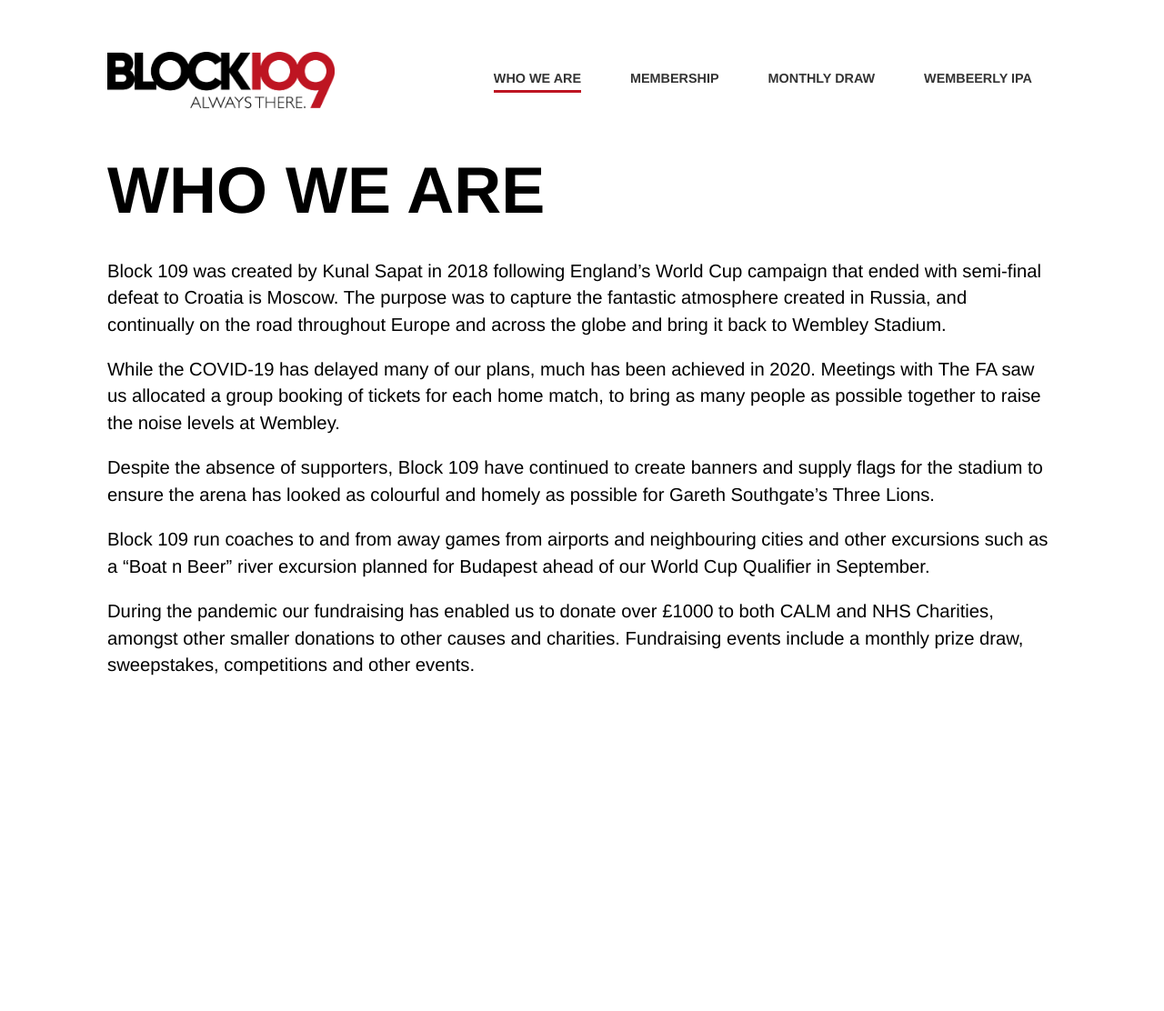
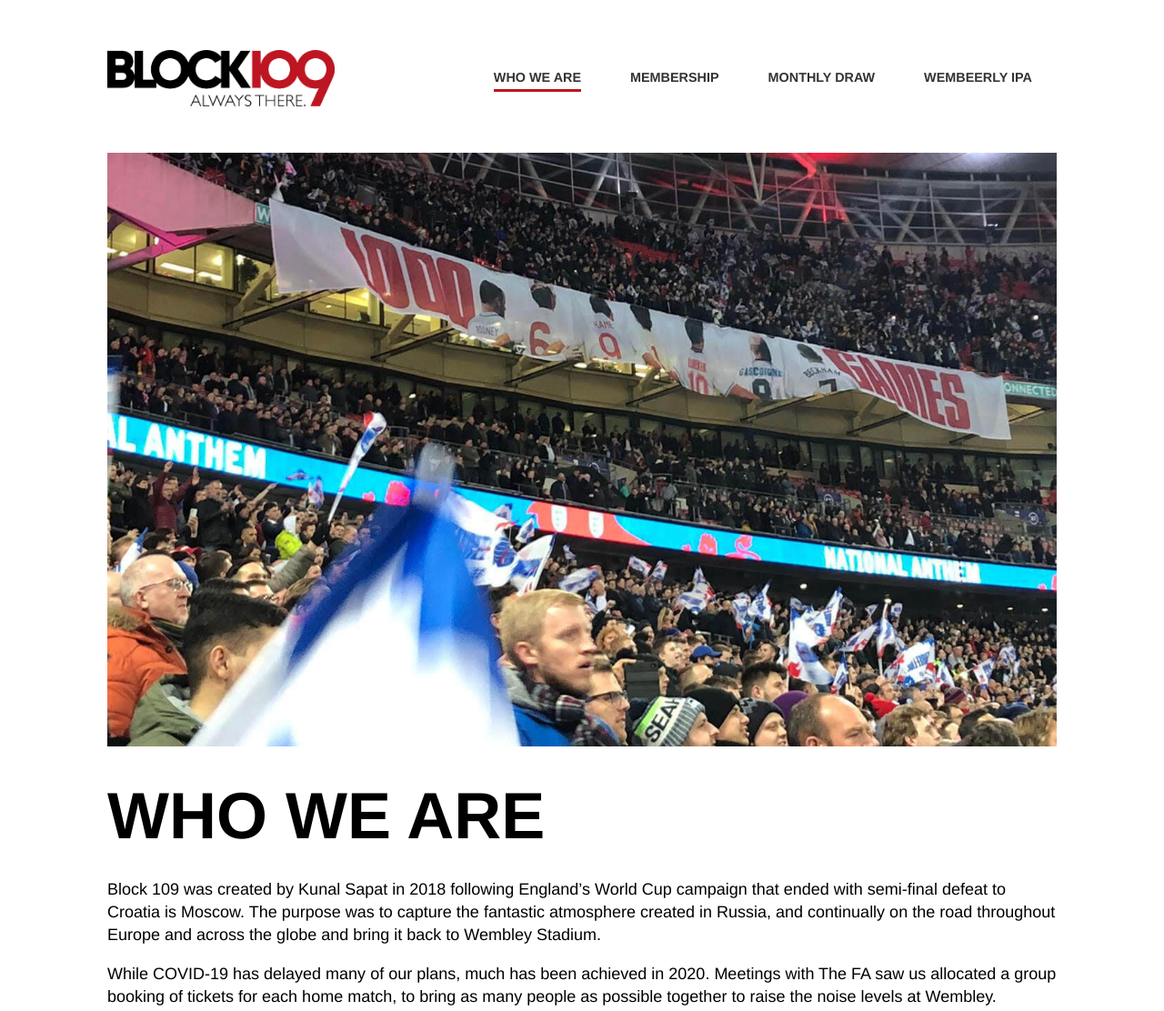
Before and after one commit to sjransom/block109, a plain HTML site: page index.html in a window 1280 px wide. Shown: the top 1112 px of the page at 91% size. Before the commit the page ends 800 px from the top, so only its background shows below. Drawn offline with Linux system fonts and the light colour scheme.

Commit message:
add main image and fix weird line height issues

```diff
--- a/index.html
+++ b/index.html
@@ -11,7 +11,7 @@
 
     <header class="header">
       <a class="logo" href="">
-      <img alt="" src="assets/logo.png">
+      <img alt="Block 109" src="assets/logo.png">
       </a>
       <nav id="menu" class="menu" tabindex="-1">
         <button class="menu_button menu_button--open js-open" aria-label="Open menu" aria-expanded="false" type="button">&#9776;</button>
@@ -36,10 +36,13 @@
     </header>
 
     <div class="main">
+      <div class="main__image-container">
+        <img class="main__image" alt="" src="assets/wembley-crop.jpg">
+      </div>
       <div class="main__callout">
         <h2>Who we are</h2>
         <p>Block 109 was created by Kunal Sapat in 2018 following England’s World Cup campaign that ended with semi-final defeat to Croatia is Moscow. The purpose was to capture the fantastic atmosphere created in Russia, and continually on the road throughout Europe and across the globe and bring it back to Wembley Stadium.</p>
-        <p>While the COVID-19 has delayed many of our plans, much has been achieved in 2020. Meetings with The FA saw us allocated a group booking of tickets for each home match, to bring as many people as possible together to raise the noise levels at Wembley.</p>
+        <p>While COVID-19 has delayed many of our plans, much has been achieved in 2020. Meetings with The FA saw us allocated a group booking of tickets for each home match, to bring as many people as possible together to raise the noise levels at Wembley.</p>
         <p>Despite the absence of supporters, Block 109 have continued to create banners and supply flags for the stadium to ensure the arena has looked as colourful and homely as possible for Gareth Southgate’s Three Lions.</p>
         <p>Block 109 run coaches to and from away games from airports and neighbouring cities and other excursions such as a “Boat n Beer” river excursion planned for Budapest ahead of our World Cup Qualifier in September. </p>
         <p>During the pandemic our fundraising has enabled us to donate over £1000 to both CALM and NHS Charities, amongst other smaller donations to other causes and charities. Fundraising events include a monthly prize draw, sweepstakes, competitions and other events.</p>
--- a/styles/menu.css
+++ b/styles/menu.css
@@ -13,13 +13,13 @@
 }
 
 .header {
-  margin: 0 auto 1rem;
   display: flex;
   justify-content: space-between;
   align-items: center;
   width: 100%;
   max-width: 60rem;
   margin: 0 auto;
+  padding: 1rem 0;
 }
 .header .logo {
   display: flex;
@@ -117,16 +117,6 @@
 }
 
 @media screen and (min-width: 57rem) {
-  .header {
-    padding: 0;
-    margin: 1rem auto;
-    font-size: 1.15rem;
-  }
-  .header .logo {
-    font-size: 1.5rem;
-    margin-bottom: 0;
-  }
-
   .menu_list {
     max-width: 100%;
     height: auto;
@@ -156,8 +146,6 @@
   }
 
   .header {
-    padding: 0;
-    margin: 1rem auto;
     font-size: 1.15rem;
   }
   .header .logo {
--- a/styles/styles.css
+++ b/styles/styles.css
@@ -8,7 +8,7 @@
 html {
   height: 100%;
   font-size: 112.5%;
-  line-height: 1.45em;
+  line-height: 1.4;
   font-family: "Helvetica", "Arial", sans-serif;
   margin: 0;
 }
@@ -20,11 +20,27 @@
   padding: 1rem;
 }
 
+.main__image-container {
+  padding: 1rem 0;
+}
+.main__image {
+  max-width: 100%;
+}
+
 .main__callout h2 {
   color: #000;
   font-size: 4rem;
   text-transform: uppercase;
+  margin: 0;
 }
 .main__callout p {
   color: #000;
+  font-size: 1rem;
 }
+
+@media screen and (max-width: 57rem) {
+  .main__callout h2 {
+    font-size: 2.6rem;
+    padding: 0.5rem 0;
+  }
+}
```
Also changed, not shown: assets/wembley-crop.jpg (added).
